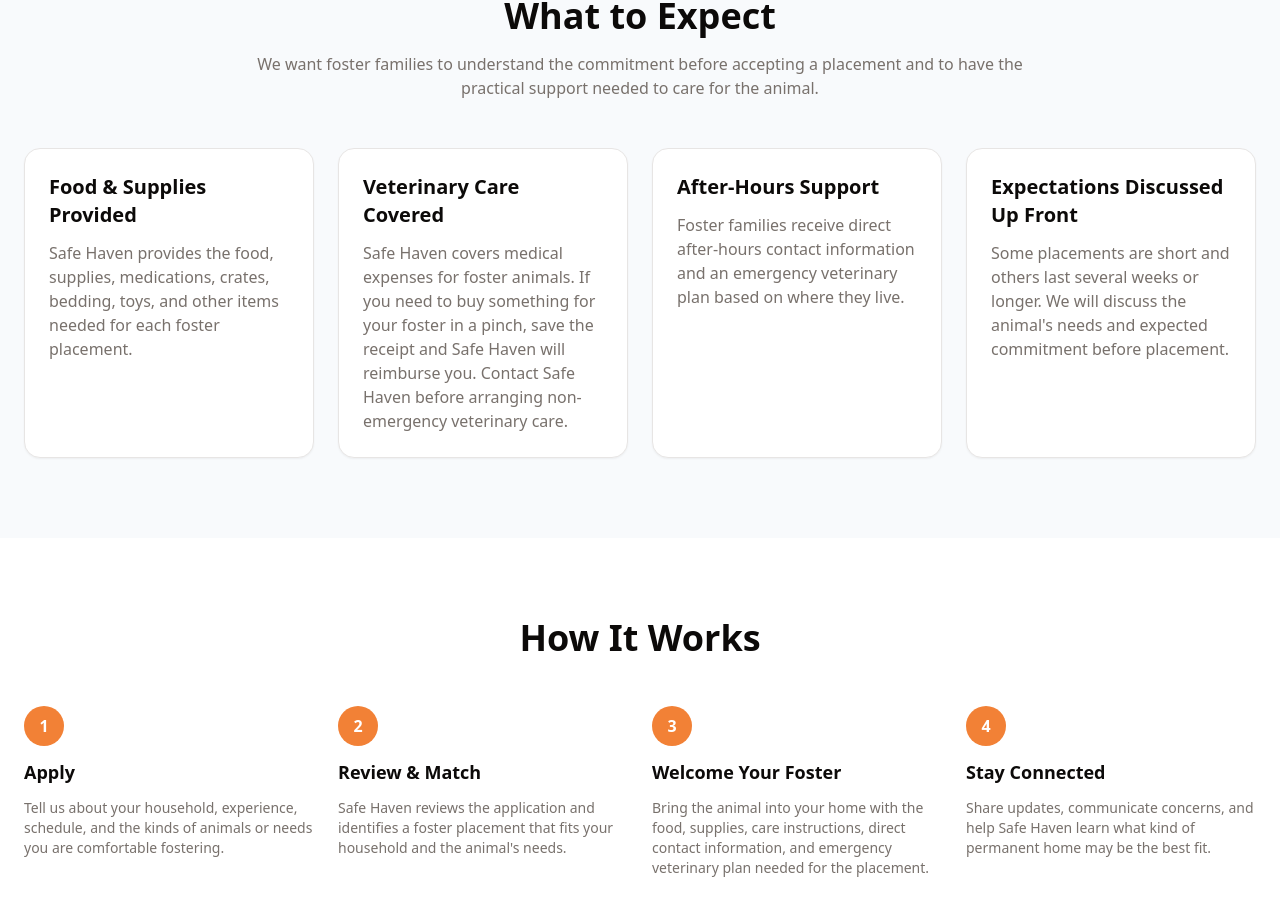
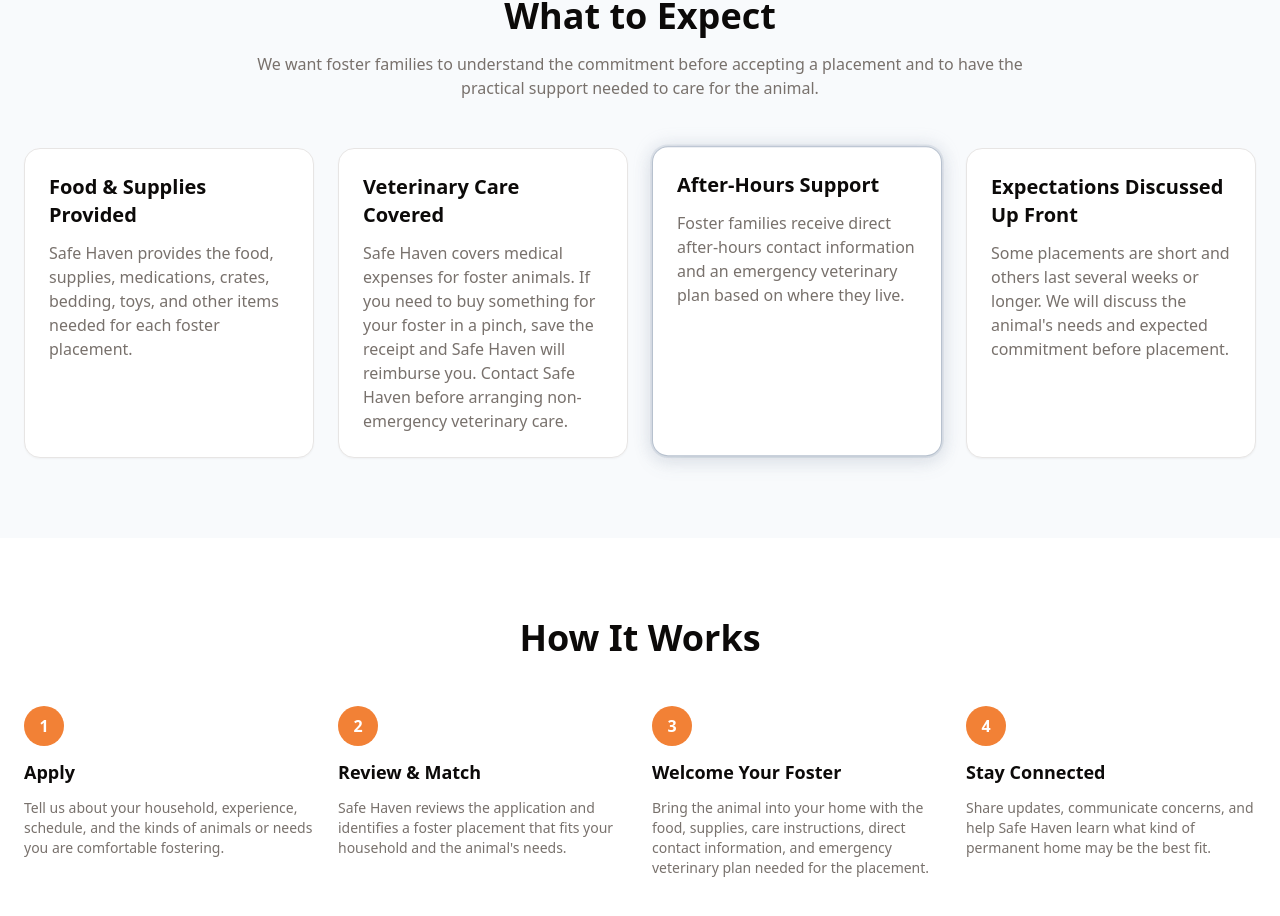
Before and after one commit to 7nqwsvhv99-hash/safe-haven-site, a Next.js app: page /foster in a window 1280 px wide. Shown: the part 2325-3241 px from the top of the page. Built offline with nearby package versions, Linux system fonts and the light colour scheme.

Commit message:
Add rotating light gray glow to foster cards

```diff
--- a/src/app/globals.css
+++ b/src/app/globals.css
@@ -119,3 +119,49 @@
     transform: none;
   }
 }
+
+
+/* Foster page soft gray rotating card glow */
+.soft-gray-glow-card {
+  overflow: visible;
+  isolation: isolate;
+  transition: box-shadow 500ms ease, border-color 500ms ease, transform 500ms ease;
+  animation: soft-gray-card-glow 12s ease-in-out infinite;
+}
+
+.soft-gray-glow-card:nth-child(2) {
+  animation-delay: 3s;
+}
+
+.soft-gray-glow-card:nth-child(3) {
+  animation-delay: 6s;
+}
+
+.soft-gray-glow-card:nth-child(4) {
+  animation-delay: 9s;
+}
+
+@keyframes soft-gray-card-glow {
+  0%, 18%, 100% {
+    border-color: hsl(var(--border));
+    box-shadow:
+      0 1px 2px rgba(0, 0, 0, 0.04),
+      0 0 0 0 rgba(148, 163, 184, 0);
+    transform: translateY(0);
+  }
+  6%, 12% {
+    border-color: rgba(148, 163, 184, 0.72);
+    box-shadow:
+      0 8px 22px rgba(100, 116, 139, 0.12),
+      0 0 0 2px rgba(148, 163, 184, 0.22),
+      0 0 18px 4px rgba(148, 163, 184, 0.20);
+    transform: translateY(-2px);
+  }
+}
+
+@media (prefers-reduced-motion: reduce) {
+  .soft-gray-glow-card {
+    animation: none;
+    transform: none;
+  }
+}
```
